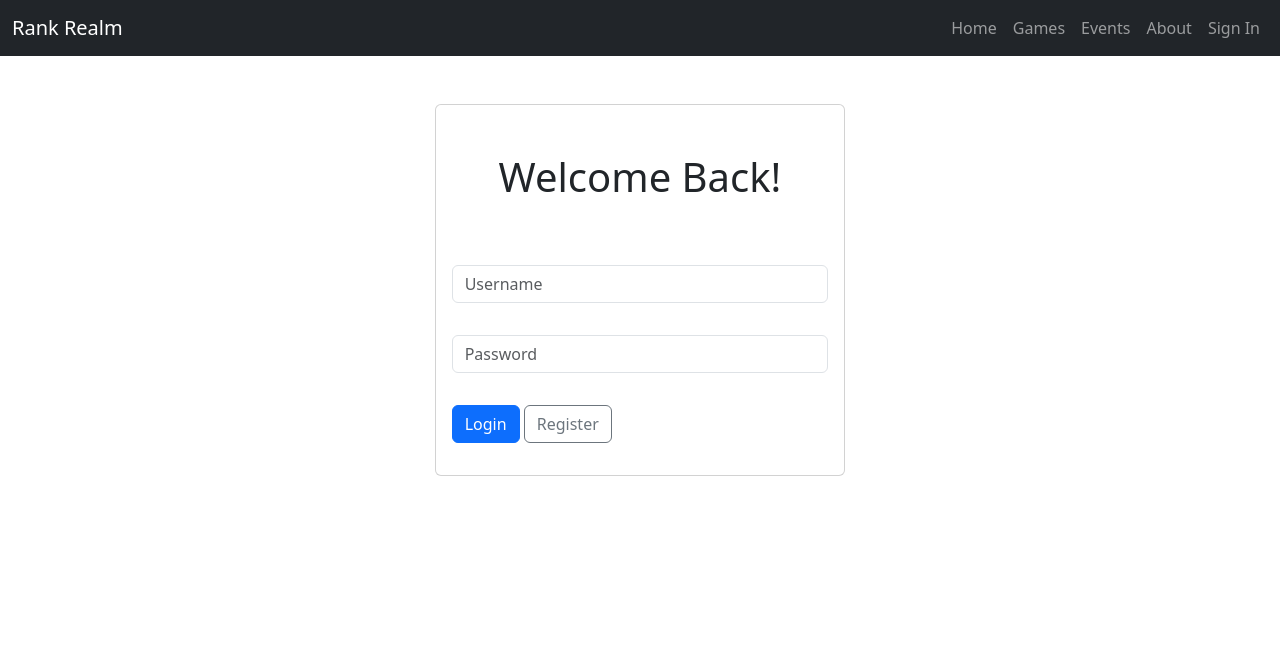
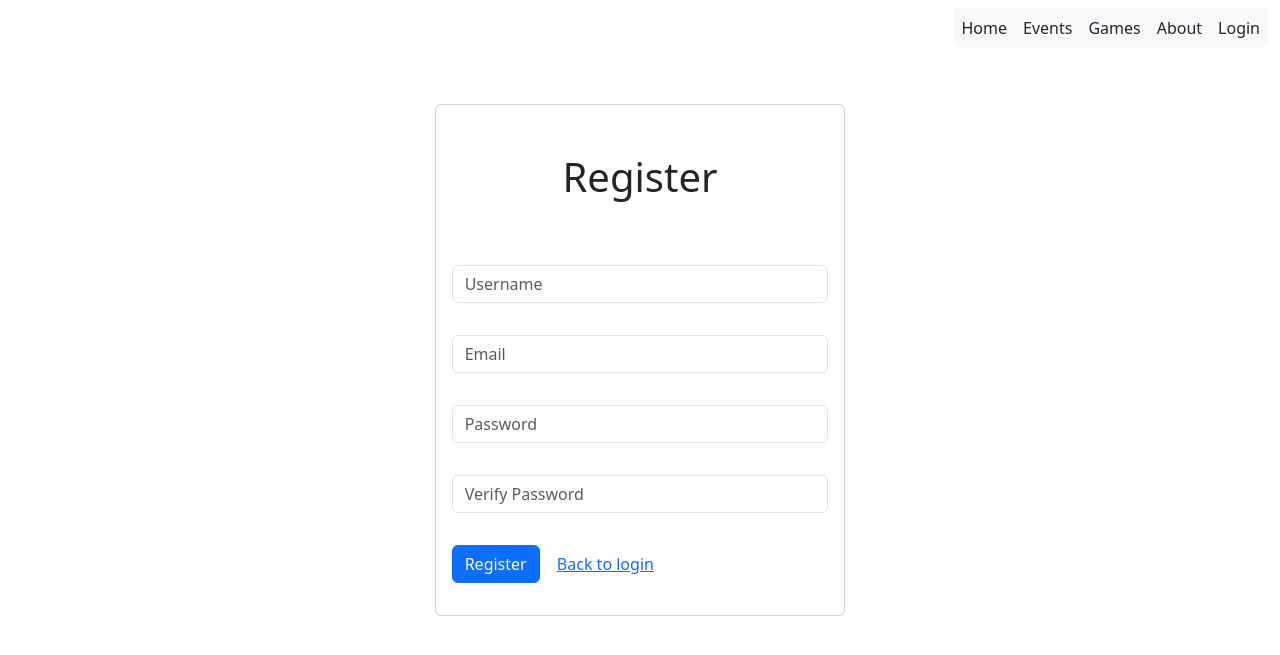
Before and after one commit to GreenXDShadow/RankRealm, a Django app: page /register/ in a window 1280 px wide. Shown: the top 655 px of that part. Run offline with Django 5.2, Linux system fonts and the light colour scheme; the page is wider than the window, and the part outside it is not shown.

Commit message:
Refactored HTML files

```diff
--- a/RankRealm/static/style.css
+++ b/RankRealm/static/style.css
@@ -1,80 +1,24 @@
-*{
-    margin: 0;
-    padding: 0;
-    box-sizing: border-box;
-    font-family: Verdana, Helvetica, sans-serif;
+.bg-img {
+    height: 75vh;
+    width: 100vw;
+    object-fit: cover;
+    object-position: center;
+    filter: brightness(0.8);
+    position: absolute;
+    left: 50%;
+    transform: translate(-50%);
+    z-index: -1;
+    clip-path: polygon(0 0, 100% 0%, 100% 75%, 0% 100%);
 }
 
-header {
-    position: fixed;
-    top: 0;
-    left: 0;
-    width: 100%;
-    padding: 20px 30px;
-    background-color: rgb(12, 110, 209);
-    display: flex;
-    justify-content: space-between;
-    align-items: center;
+.content {
+    position: relative;
+    top: -30vh;
+    /* left: 50%;
+    transform: translate(-50%);
+    z-index: 1; */
 }
 
-.navigation a {
-    color: white;
-    margin-left: 40px;
+.nav-link {
+    border-bottom: 10px;
 }
-
-body{
-    display: flex;
-    justify-content: center;
-    align-items: center;
-    min-height: 100vh;
-    text-align: center;
-    background-color: lightskyblue;
-}
-
-.wrapper{
-    width: 420px;
-    padding: 20px;
-    border-radius: 10px;
-    outline: 1px solid black;
-    background-color: white;
-}
-
-.wrapper h1{
-    font-size: 50px;
-    text-align: center;
-}
-
-.wrapper .input-box{
-    width: 100%;
-    height: 50px;
-    margin: 30px 0;
-}
-
-.input-box input{
-    width: 100%;
-    height: 100%;
-    background: transparent;
-    border: 1px solid black;
-    border-radius: 10px;
-    background-color: white;
-    padding: 10px;
-}
-
-button {
-    cursor: pointer;
-    height: 35px;
-    border: none;
-}
-button:hover
-
-
-.container{
-    text-align: center;
-    display: flex;
-    flex-direction: column;
-    width: 100%;
-    padding: 15px;
-    border: 1px solid;
-    border-radius: 5px;
-    min-height: 100vh;
-}
--- a/RankRealm/templates/base.html
+++ b/RankRealm/templates/base.html
@@ -3,93 +3,21 @@
 
 <head>
     <meta name="viewport" content="width=device-width, initial-scale=1.0">
-    <!-- <link rel="stylesheet" href="../static/style.css"> -->
+    <link rel="stylesheet" href="../static/style.css">
     <link rel="shortcut icon" href="images/favicon.ico" type="image/x-icon">
     <link href="https://cdn.jsdelivr.net/npm/bootstrap@5.3.3/dist/css/bootstrap.min.css" rel="stylesheet"
         integrity="sha384-QWTKZyjpPEjISv5WaRU9OFeRpok6YctnYmDr5pNlyT2bRjXh0JMhjY6hW+ALEwIH" crossorigin="anonymous">
     <title>{% block title %}Rank Realm{% endblock %}</title>
-    <script>
-        function switchForm() {
-            var loginForm = document.getElementById("loginForm");
-            var registerForm = document.getElementById("registerForm");
-            if (loginForm.style.display === "none") {
-                loginForm.style.display = "block";
-                registerForm.style.display = "none";
-            } else {
-                loginForm.style.display = "none";
-                registerForm.style.display = "block";
-            }
-        }
-    </script>
 </head>
 
 <body>
-    <!-- Remove later -->
-    <!-- <header>
-        <h2 class="logo">Logo</h2>
-        <nav class="navigation">
-            <a href="homepage.html">Home</a>
-            <a href="games.html">Games</a>
-            <a href="event.html">Events</a>
-            <a href="#">About</a>
-            <a href="#">Contact</a>
-        </nav>
-    </header> -->
-
-
-    <nav class="navbar sticky-top navbar-expand-lg bg-dark" data-bs-theme="dark">
-        <div class="container-fluid">
-            <a class="navbar-brand" href="#">Rank Realm</a>
-            <button class="navbar-toggler" type="button" data-bs-toggle="collapse" data-bs-target="#navbarNavAltMarkup"
-                aria-controls="navbarNavAltMarkup" aria-expanded="false" aria-label="Toggle navigation">
-                <span class="navbar-toggler-icon"></span>
-            </button>
-            <div class="collapse navbar-collapse" id="navbarNavAltMarkup">
-                <div class="navbar-nav ms-auto">
-                    <a class="nav-link" href="/home">Home</a>
-                    <a class="nav-link" href="/games">Games</a>
-                    <a class="nav-link" href="/event">Events</a>
-                    <a class="nav-link" href="/about">About</a>
-                    <a class="nav-link" href="/register">Sign In</a>
-                </div>
-            </div>
-        </div>
-    </nav>
-
-
     {% block content %}
 
     {% endblock %}
 
-    <script src="https://cdn.jsdelivr.net/npm/@popperjs/core@2.11.8/dist/umd/popper.min.js"
-        integrity="sha384-I7E8VVD/ismYTF4hNIPjVp/Zjvgyol6VFvRkX/vR+Vc4jQkC+hVqc2pM8ODewa9r"
-        crossorigin="anonymous"></script>
-
     <script src="https://cdn.jsdelivr.net/npm/bootstrap@5.3.3/dist/js/bootstrap.min.js"
         integrity="sha384-0pUGZvbkm6XF6gxjEnlmuGrJXVbNuzT9qBBavbLwCsOGabYfZo0T0to5eqruptLy"
         crossorigin="anonymous"></script>
-
-    <script>
-        // Example starter JavaScript for disabling form submissions if there are invalid fields
-        (function () {
-            'use strict'
-
-            // Fetch all the forms we want to apply custom Bootstrap validation styles to
-            const forms = document.querySelectorAll('.validated-form')
-
-            // Loop over them and prevent submission
-            Array.from(forms).forEach(form => {
-                form.addEventListener('submit', event => {
-                    if (!form.checkValidity()) {
-                        event.preventDefault()
-                        event.stopPropagation()
-                    }
-
-                    form.classList.add('was-validated')
-                }, false)
-            })
-        })()
-    </script>
 </body>
 
 </html>
--- a/RankRealm/templates/login.html
+++ b/RankRealm/templates/login.html
@@ -2,12 +2,13 @@
 {% block title %}Login | Rank Realm{% endblock %}
 
 {% block content %}
+{% include 'navbar.html' %}
 <div class="row">
     <div class="col-4 offset-4">
         <div class="card mt-5 mb-3">
             <form action="/" novalidate class="validated-form" method="post">
                 {% csrf_token %}
-                <h1 class="text-center my-5" id="welcome">Welcome Back!</h1>
+                <h1 class="text-center my-5" id="welcome">Welcome!</h1>
                 <div class="card-body">
                     <input class="form-control" type="text" name="username" placeholder="Username" required>
                 </div>
@@ -16,7 +17,7 @@
                 </div>
                 <div class="card-body mb-3">
                     <button class="btn btn-primary">Login</button>
-                    <a href="/register/new" class="card-link btn btn-outline-secondary">Register</a>
+                    <a href="/register" class="card-link btn btn-outline-secondary">Register</a>
                 </div>
             </form>
         </div>
--- /dev/null
+++ b/RankRealm/templates/navbar.html
@@ -0,0 +1,28 @@
+<style>
+    #home {
+        border-bottom-left-radius: 10px;
+    }
+
+    #login {
+        border-bottom-right-radius: 10px;
+    }
+</style>
+
+<nav class="navbar navbar-expand-lg" data-bs-theme="dark">
+    <div class="container-fluid">
+        <!-- <a class="navbar-brand" href="#">Rank Realm</a> -->
+        <button class="navbar-toggler" type="button" data-bs-toggle="collapse" data-bs-target="#navbarNavAltMarkup"
+            aria-controls="navbarNavAltMarkup" aria-expanded="false" aria-label="Toggle navigation">
+            <span class="navbar-toggler-icon"></span>
+        </button>
+        <div class="collapse navbar-collapse" id="navbarNavAltMarkup">
+            <div class="navbar-nav ms-auto">
+                <a id="home" class="nav-link bg-light text-dark" href="/home">Home</a>
+                <a class="nav-link bg-light text-dark" href="/event">Events</a>
+                <a class="nav-link bg-light text-dark" href="/games">Games</a>
+                <a class="nav-link bg-light text-dark" href="/about">About</a>
+                <a id="login" class="nav-link bg-light text-dark" href="/login">Login</a>
+            </div>
+        </div>
+    </div>
+</nav>
--- a/RankRealm/templates/register.html
+++ b/RankRealm/templates/register.html
@@ -22,7 +24,7 @@
                 </div>
                 <div class="card-body mb-3">
                     <button class="btn btn-primary">Register</button>
-                    <a href="/register" class="card-link btn btn-link">Back to login</a>
+                    <a href="/login" class="card-link btn btn-link">Back to login</a>
                 </div>
             </form>
         </div>
--- a/RankRealm/urls.py
+++ b/RankRealm/urls.py
@@ -13,7 +13,7 @@ urlpatterns = [
     # ex: port/joingame/10/15
     path("joingame/<int:user_id>/<int:game_id>", views.joingame, name="joingame"),
     # port/register
-    path('register/', views.login, name='login'),
+    path('login/', views.login, name='login'),
     # port/register/new
-    path("register/new", views.register, name='register')
+    path("register/", views.register, name='register')
 ]
--- a/RankRealm/views.py
+++ b/RankRealm/views.py
@@ -8,7 +8,7 @@ from .signals import *
 
 
 def index(request):
-    return HttpResponse("Hello, world. You're at the index page.")
+    return render(request, 'index.html')
 
 
 def gameinfo(request, game_id):
```
Also changed, not shown: other parts of RankRealm/templates/register.html (+2 -0 lines), RankRealm/templates/index.html (added, +45 -0 lines), RankRealm/static/images/favicon.ico (renamed from RankRealm/templates/images/favicon.ico), RankRealm/static/images/image.jpeg (added).
